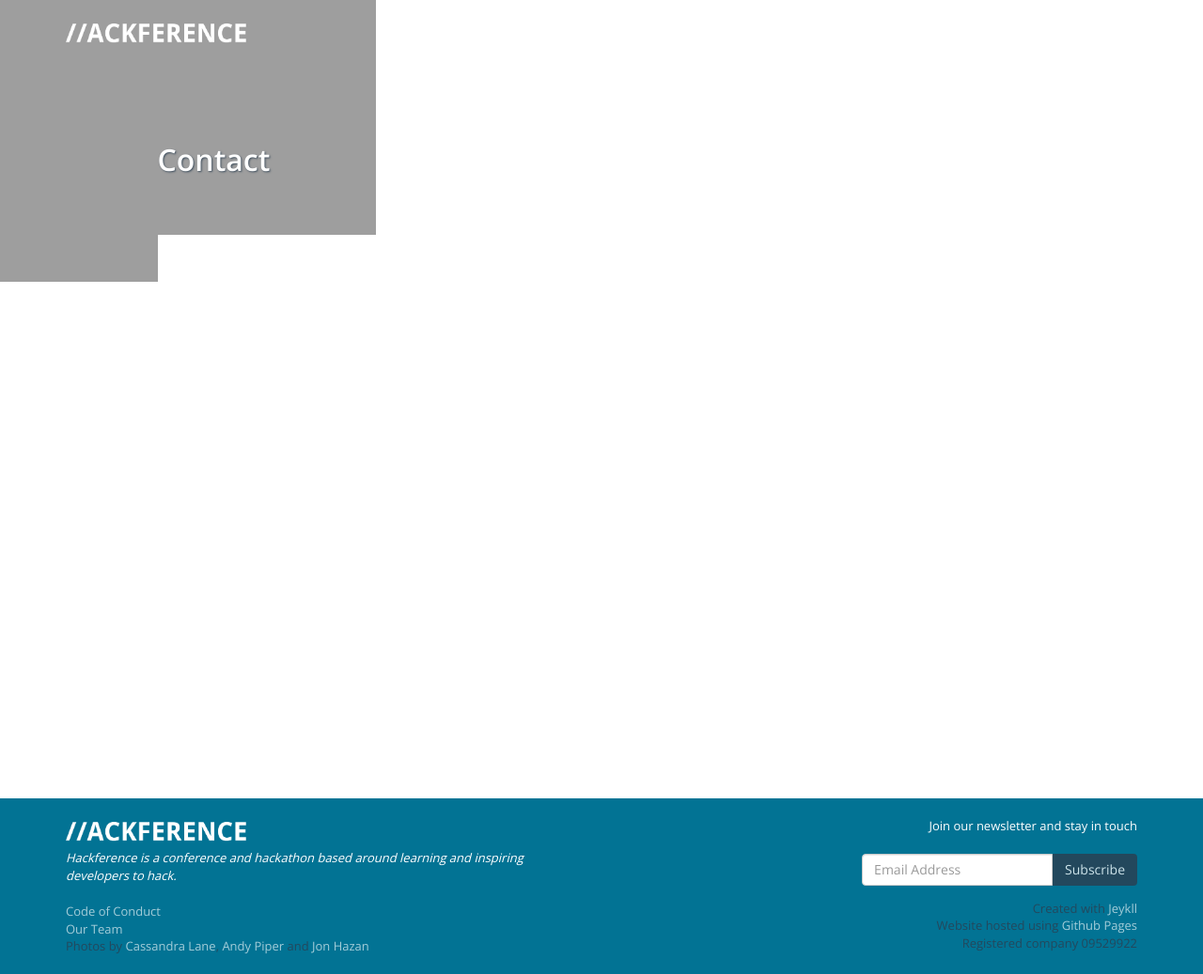
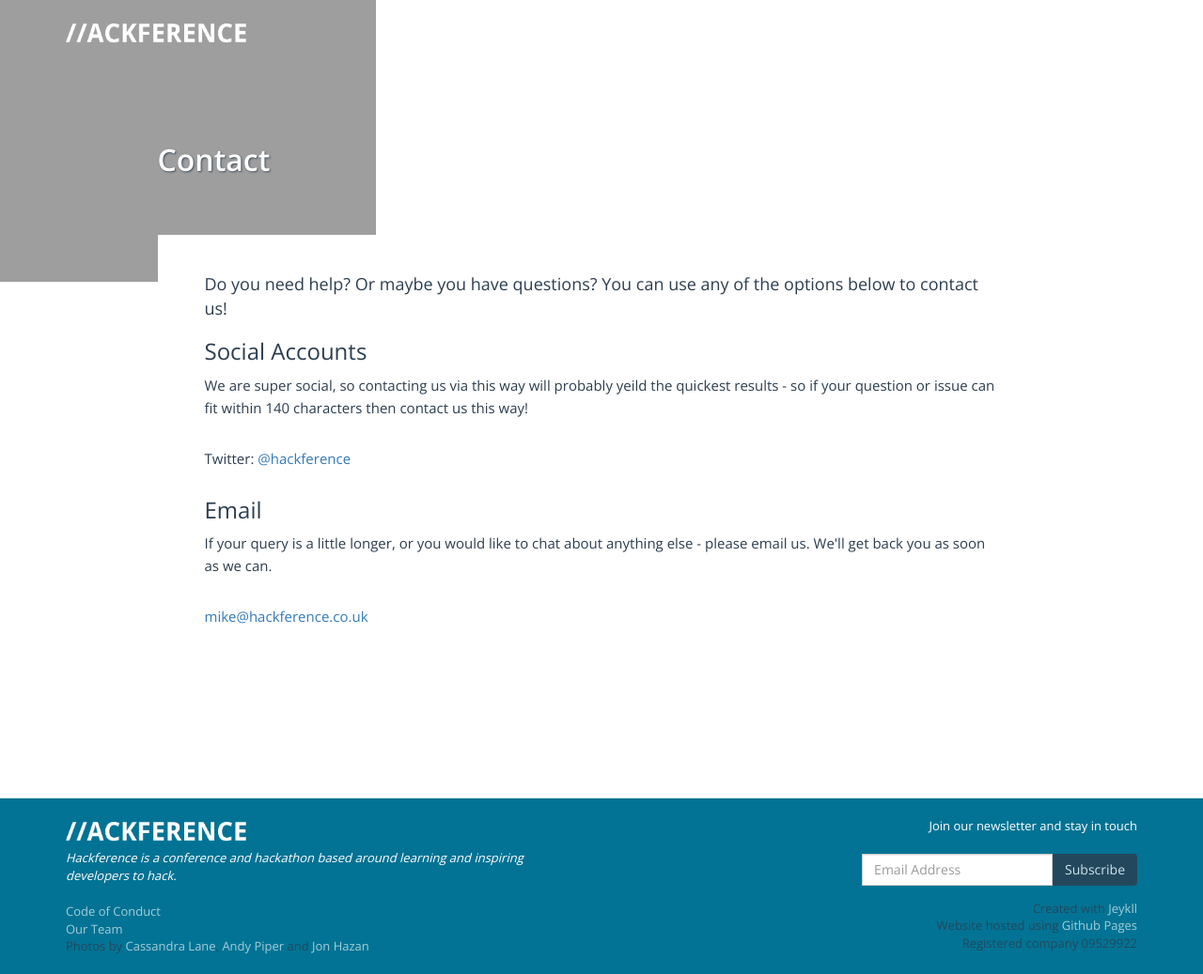
Before and after one commit to hackference/hackference-2015, a Jekyll site: the page built from contact.html, in a window 1280 px wide and 1037 px high. Shown: the whole window at 94% size. Built offline with Jekyll 4.4.1, drawn with Linux system fonts in a browser that asks for light colours; nearby versions of some CDN libraries.

Commit message:
A bit more content and a tad of restructing

```diff
--- a/_includes/footer.html
+++ b/_includes/footer.html
@@ -11,14 +11,21 @@
 					</ul>
 				</div>
 				<div class="col-md-6 text-right right-">
-					<p class="footer-hero">Join our newsletter and stay in touch</p>
-					<form class="form-inline footer-form">
-						<div class="input-group">
-							<input type="text" class="form-control col-md-10" placeholder="Email Address">
-							<span class="input-group-btn">
-								<button class="btn btn-subscribe" type="button">Subscribe</button>
-							</span>
-						</div><!-- /input-group -->
+					<p class="footer-hero">Join our newsletter and stay in touch</p><!--End mc_embed_signup-->
+					<form action="//hackference.us10.list-manage.com/subscribe/post?u=6d8df0266d881f193098c49f0&amp;id=973bd1522a" method="post" id="mc-embedded-subscribe-form" name="mc-embedded-subscribe-form" class="validate form-inline footer-form" target="_blank" novalidate>
+						<div id="mc_embed_signup_scroll">
+							<div class="input-group">
+								<div id="mce-responses" class="clear">
+									<div class="response" id="mce-error-response" style="display:none"></div>
+									<div class="response" id="mce-success-response" style="display:none"></div>
+								</div>
+								<input type="email" value="" name="EMAIL" class="required email form-control col-md-10" placeholder="Email Address" id="mce-EMAIL">
+								<div style="position: absolute; left: -5000px;"><input type="text" name="b_6d8df0266d881f193098c49f0_973bd1522a" tabindex="-1" value=""></div>
+								<span class="input-group-btn">
+									<button class="btn btn-subscribe" type="submit" value="Subscribe" name="subscribe" id="mc-embedded-subscribe" >Subscribe</button>
+								</span>
+							</div><!-- /input-group -->
+						</div>
 					</form>
 					<ul class="footer_nav">
 						<li>Created with <a href='http://jekyllrb.com/'>Jeykll</a></li>
--- a/_includes/top-navigation.html
+++ b/_includes/top-navigation.html
@@ -10,7 +10,7 @@
 						<li><a href='{{ site.url }}{{ site.baseurl }}/sponsors'>Sponsors</a></li>
 						<li><a href='{{ site.url }}{{ site.baseurl }}/conference'>Conference </a></li>
 						<li><a href='{{ site.url }}{{ site.baseurl }}/hackathon'>Hackathon </a></li>
-						<li><a href='{{ site.url }}{{ site.baseurl }}/contact'>Contact</a></li>
+						<li><a href='{{ site.url }}{{ site.baseurl }}/contact.html'>Contact</a></li>
 						<!--
 						<li><a href='{{ site.url }}{{ site.baseurl }}/info'>Info</a></li>
 						-->
--- a/_layouts/content.html
+++ b/_layouts/content.html
@@ -13,6 +13,9 @@
   				<div class="col-md-6 col-md-offset-1 text-left text-center-xs col-xs-12">
   					<h2>{{ page.title }}</h2>
   				</div>
+					<div class="col-md-4 hidden-xs text-right">
+						<h2><a href='{{ site.url }}{{ site.baseurl }}/tickets.html' class="btn btn-ticket btn-lg">Buy a Ticket</a></h2>
+					</div>
   			</div>
   		</div>
   	</div>
--- a/conference/index.html
+++ b/conference/index.html
@@ -10,7 +10,7 @@ title: Hackference 2015 - Conference
 					<h2>Conference</h2>
 				</div>
 				<div class="col-md-4 hidden-xs text-right">
-					<h2><a href='{{ site.url }}tickets' class="btn btn-ticket btn-lg">Buy a Ticket</a></h2>
+					<h2><a href='{{ site.url }}{{ site.baseurl }}/tickets.html' class="btn btn-ticket btn-lg">Buy a Ticket</a></h2>
 				</div>
 			</div>
 		</div>
@@ -21,7 +21,8 @@ title: Hackference 2015 - Conference
 			<div class="row">
 				<div class="col-md-10 col-md-offset-1">
 					<div class="text-panel text-panel-peek text-center">
-						This year is our <strong>biggest ever</strong> conference - with 15 speakers and a workshop/code-along for over 200 attendees. To find out more about the schedule, and to bag a first-come first-served seat in the workshops, please keep checking this page.
+						<p>This year is our <strong>biggest ever</strong> conference - with fantastic speakers and a workshop/code-along for so many attendees. To find out more about the schedule, and to bag a first-come first-served seat in the workshops, please keep checking this page.</p>
+						<p>Keep your eyes peeled, as we release more speakers we'll be releasing the schedule and some of the wonderful perks of being at the conference here!</p>
 					</div>
 				</div>
 			</div>
--- a/contact.html
+++ b/contact.html
@@ -2,3 +2,10 @@
 layout: content
 title: Contact
 ---
+<p class="header-desc">Do you need help? Or maybe you have questions? You can use any of the options below to contact us!</p>
+<h3>Social Accounts</h3>
+<p class="desc">We are super social, so contacting us via this way will probably yeild the quickest results - so if your question or issue can fit within 140 characters then contact us this way!</p>
+<p class="desc">Twitter: <a href='https://twitter.com/hackferencebrum'>@hackference</a></p>
+<h3>Email</h3>
+<p class="desc">If your query is a little longer, or you would like to chat about anything else - please email us. We'll get back you as soon as we can.
+<p class="desc"><a href='mailto:mike@hackference.co.uk'>mike@hackference.co.uk</a></p>
--- /dev/null
+++ b/tickets.html
@@ -0,0 +1,5 @@
+---
+layout: content
+title: Tickets
+---
+<p>Tickets will be available soon, please be patient and you'll be able to enjoy Hackference with us soon.</p>
```
